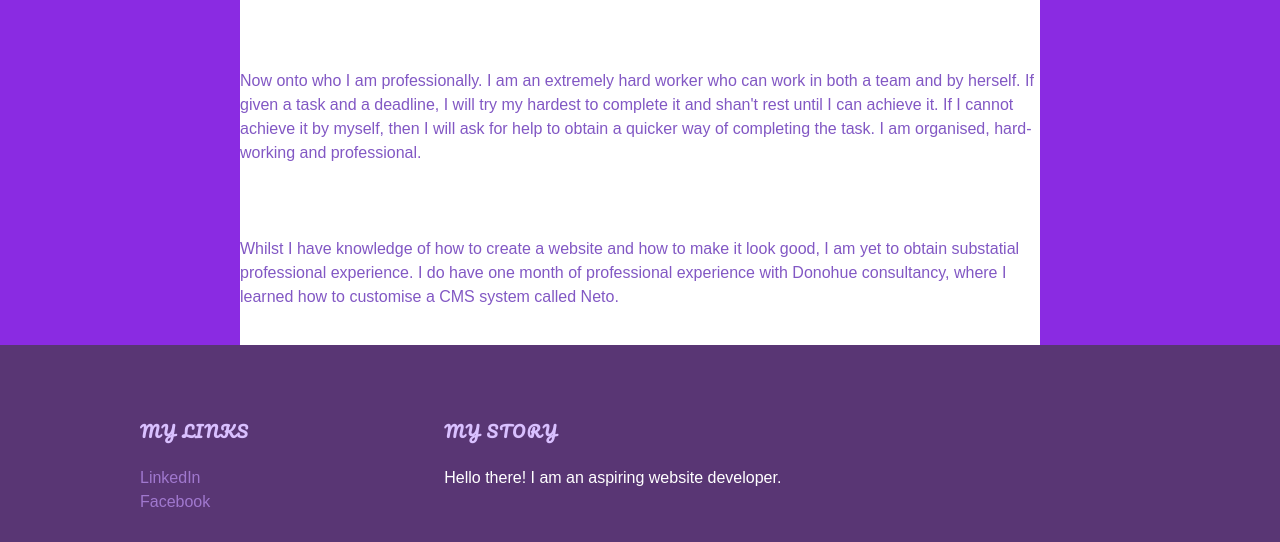
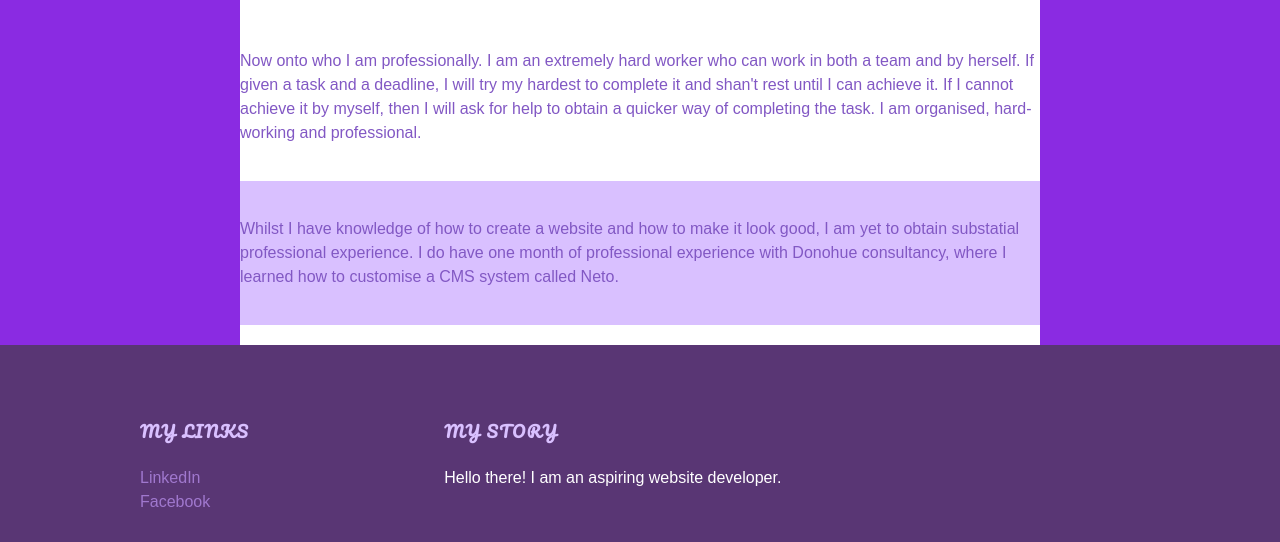
Before and after one commit to Tickerish/jobhunt, a plain HTML site: page index.html in a window 1280 px wide. Shown: the part 629-1171 px from the top of the page. Drawn offline with Linux system fonts and the light colour scheme.

Commit message:
Update index.html

```diff
--- a/index.html
+++ b/index.html
@@ -26,13 +26,9 @@
           <div class="post-content">
               <p>Hello, my name is Emma Macdonald. I am currently 25 years of age. This website is just a base example of what I can possibly achieve. It is rather simple and not complex in the slightest but I feel it sufficiently showcases a base of my skill.</p>
             </div>
-          </div>
-        <div class="post-container">
           <div class="post">
             <p>Now onto who I am professionally. I am an extremely hard worker who can work in both a team and by herself. If given a task and a deadline, I will try my hardest to complete it and shan't rest until I can achieve it. If I cannot achieve it by myself, then I will ask for help to obtain a quicker way of completing the task. I am organised, hard-working and professional.</p>
            </div>
-          </div>
-        <div class="post-container">
           <div class="post">
             <p>Whilst I have knowledge of how to create a website and how to make it look good, I am yet to obtain substatial professional experience. I do have one month of professional experience with Donohue consultancy, where I learned how to customise a CMS system called Neto.</p>
           </div>
```
